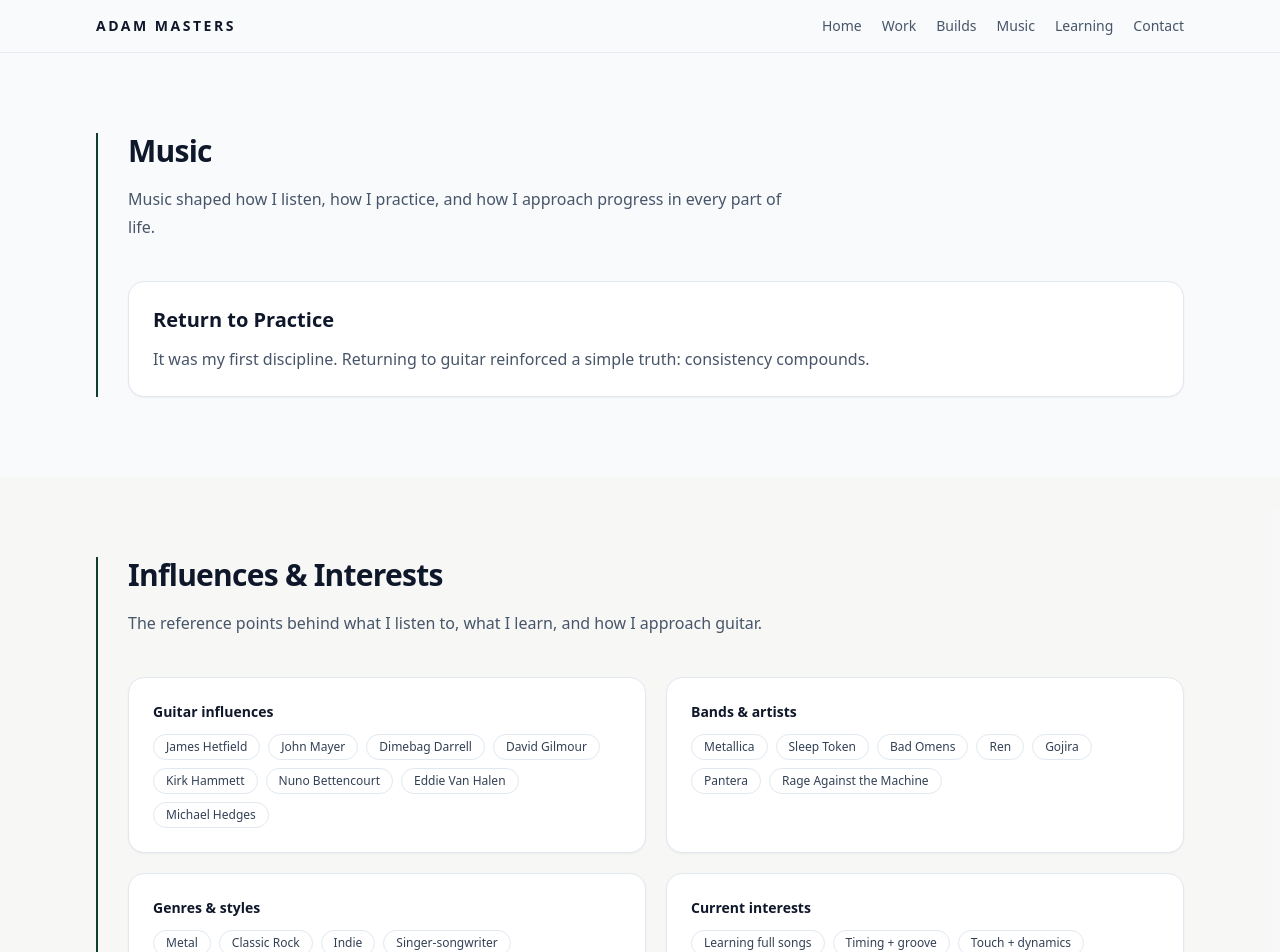
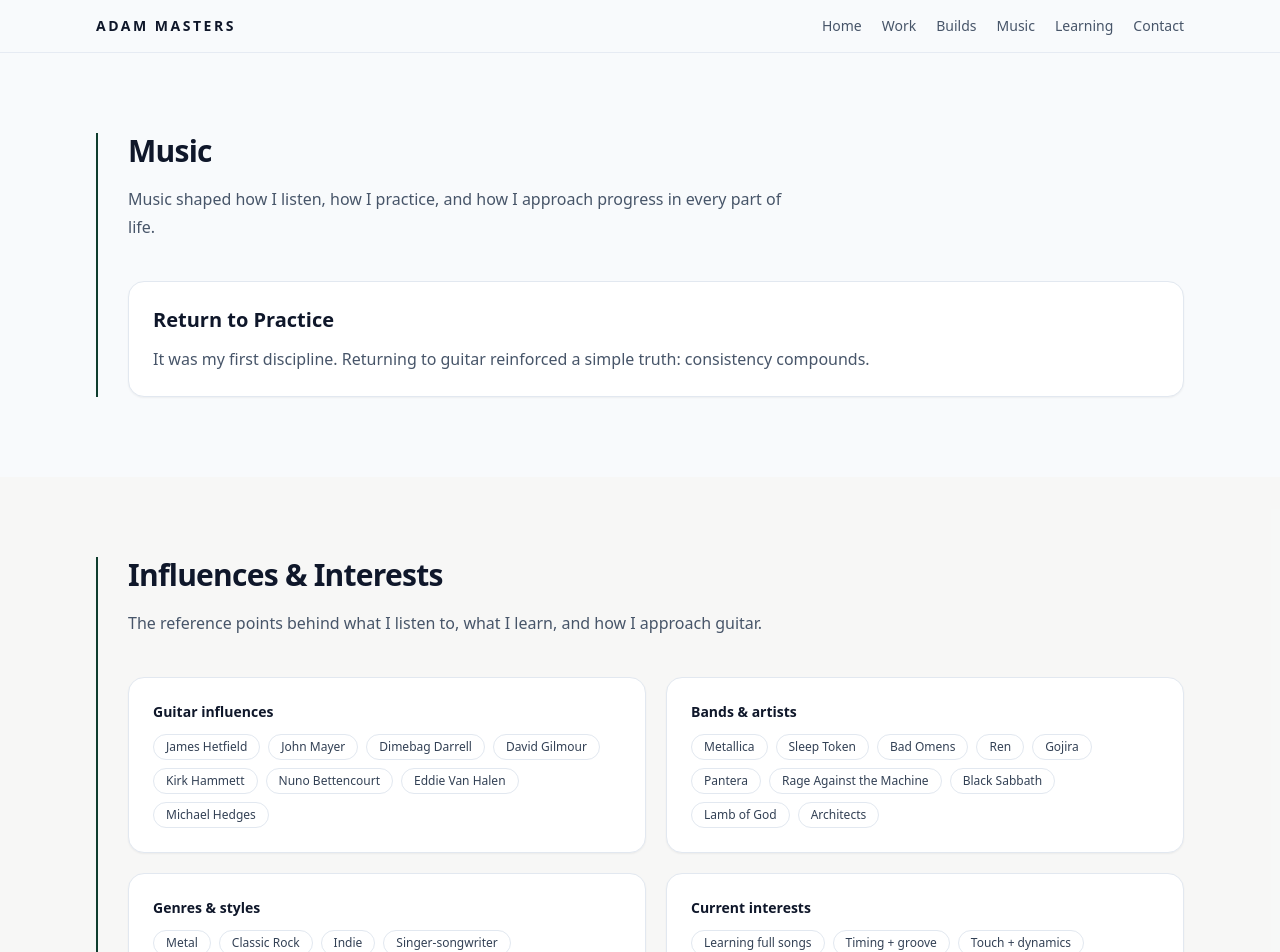
Before and after one commit to adammastersuk/adammasters.co.uk, a Next.js app: page /music in a window 1280 px wide. Shown: the top 952 px of the page. Built offline with nearby package versions, Linux system fonts and the light colour scheme.

Commit message:
Add email & bands

```diff
--- a/app/contact/page.tsx
+++ b/app/contact/page.tsx
@@ -13,7 +13,7 @@ export default function ContactPage() {
       <Card className="max-w-xl">
         <div className="space-y-3 text-slate-600">
           <p>
-            <span className="font-medium text-slate-800">Email:</span> your.email@example.com
+            <span className="font-medium text-slate-800">Email:</span> mailto:hello@adammasters.co.uk
           </p>
           <p>
             <span className="font-medium text-slate-800">GitHub:</span> <a href="https://github.com/adammastersuk">github.com/adammastersuk</a>
--- a/app/music/page.tsx
+++ b/app/music/page.tsx
@@ -25,7 +25,10 @@ const musicInfluences = {
     'Ren',
     'Gojira',
     'Pantera',
-    'Rage Against the Machine'
+    'Rage Against the Machine',
+    'Black Sabbath',
+    'Lamb of God',
+    'Architects',
   ],
   genresAndStyles: [
     'Metal',
```
